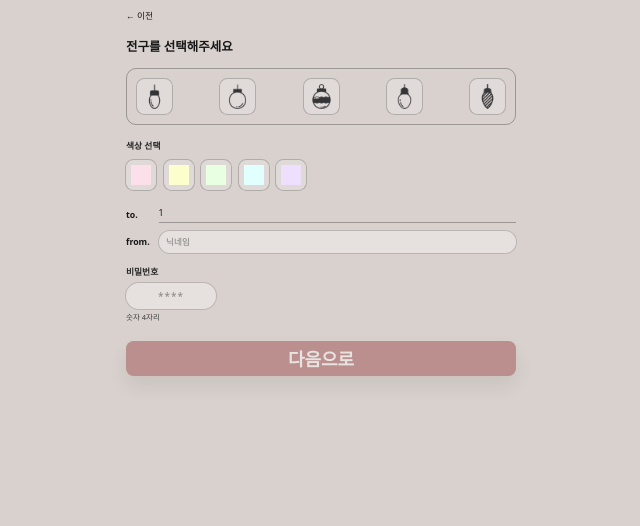
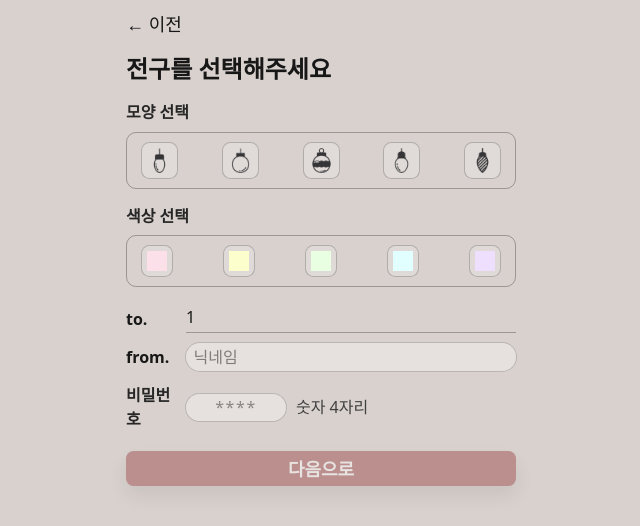
Before and after one commit to All-About-Smile/xmas-lights-frontend, a React (Vite) app: page /users/1/letters in a window 1280 px wide. Shown: the top 526 px of the page, without its empty margins (319-959 px from the left). Built offline with nearby package versions, Linux system fonts and the light colour scheme; no server answers; a web font is replaced by a local one.

Commit message:
편지 작성 페이지 UI 다듬기

```diff
--- /dev/null
+++ b/src/components/common/BackButton.tsx
@@ -0,0 +1,16 @@
+type BackButtonProps = {
+  onClick?: () => void;
+  className?: string;
+};
+
+export default function BackButton({ onClick, className }: BackButtonProps) {
+  return (
+    <button
+      type="button"
+      onClick={onClick}
+      className={`text-lg ${className ?? ""}`}
+    >
+      ← 이전
+    </button>
+  );
+}
--- a/src/components/letter/LetterSheet.tsx
+++ b/src/components/letter/LetterSheet.tsx
@@ -1,4 +1,5 @@
 import type { ReactNode } from "react";
+import BackButton from "../common/BackButton";
 
 type Mode = "write" | "view";
 
@@ -40,13 +41,7 @@ export default function LetterSheet({
       <div className="mx-auto max-w-[var(--layout-max-width)] px-[var(--layout-side-padding)] pt-4 pb-4">
         {/* top bar */}
         <header className="flex items-start justify-between">
-          <button
-            type="button"
-            onClick={onBack}
-            className="text-xl"
-          >
-            ← 이전
-          </button>
+          <BackButton onClick={onBack} />
           {rightTopSlot ? <div className="p-2">{rightTopSlot}</div> : <div />}
         </header>
 
--- a/src/pages/WriteLetterPage.tsx
+++ b/src/pages/WriteLetterPage.tsx
@@ -3,6 +3,7 @@ import { useLocation, useNavigate, useParams } from "react-router-dom";
 
 import LetterSheet from "@/components/letter/LetterSheet";
 import LoadingText from "@/components/common/LoadingText";
+import BackButton from "@/components/common/BackButton";
 import { BULB_IMAGES } from "@/components/scene/bulbImages";
 import { toBulbKey } from "@/utils/bulbKey";
 
@@ -71,10 +72,10 @@ function ConfirmSaveModal({
         className="w-[360px] max-w-[90vw] rounded-2xl bg-white p-6 shadow-xl"
         onClick={(e) => e.stopPropagation()}
       >
-        <div className="text-lg font-extrabold text-neutral-900">
+        <div className="text-2xl font-extrabold text-neutral-900">
           전구를 밝혀주시겠어요?
         </div>
-        <div className="mt-2 text-sm text-neutral-700">
+        <div className="mt-2 text-lg text-neutral-700">
           메시지를 최종 확인해주세요!
         </div>
 
@@ -82,7 +83,7 @@ function ConfirmSaveModal({
           <button
             type="button"
             onClick={onCancel}
-            className="rounded-xl bg-[#C9C3C3] px-4 py-2 text-sm font-semibold text-neutral-900 shadow"
+            className="rounded-xl bg-[#C9C3C3] px-4 py-2 text-xl font-semibold text-neutral-900 shadow"
           >
             잠시만요!
           </button>
@@ -91,7 +92,7 @@ function ConfirmSaveModal({
             type="button"
             onClick={onConfirm}
             disabled={disabled}
-            className="rounded-xl bg-[#4B6B12] px-4 py-2 text-sm font-semibold text-white shadow disabled:opacity-40"
+            className="rounded-xl bg-[#4B6B12] px-4 py-2 text-xl font-semibold text-white shadow disabled:opacity-40"
           >
             네~
           </button>
@@ -267,23 +268,18 @@ export default function WriteLetterPage() {
       <div className="min-h-screen bg-[#D8D1CE]">
         <div className="mx-auto max-w-[var(--layout-max-width)] px-[var(--layout-side-padding)] pt-4 pb-10">
           <header className="flex items-start justify-between">
-            <button
-              type="button"
-              onClick={onBack}
-              className="text-sm font-medium text-neutral-900"
-            >
-              ← 이전
-            </button>
+            <BackButton onClick={onBack} className="text-base font-medium text-neutral-900" />
             <div />
           </header>
 
-          <h1 className="mt-6 text-xl font-extrabold text-neutral-900">
+          <h1 className="mt-6 text-2xl font-extrabold text-neutral-900">
             전구를 선택해주세요
           </h1>
 
           {/* 모양 */}
-          <div className="mt-5 rounded-2xl border border-neutral-700/40 bg-transparent px-4 py-4">
-            <div className="flex items-center justify-between gap-2">
+          <div className="mt-6">
+            <div className="text-base font-semibold text-neutral-800">모양 선택</div>
+            <div className="mt-3 flex w-full justify-between rounded-2xl border border-neutral-700/40 bg-transparent px-6 py-4">
               {ORNAMENT_OPTIONS.map((opt) => {
                 const selected = ornamentShape === opt.shape;
 
@@ -314,8 +310,8 @@ export default function WriteLetterPage() {
 
           {/* 색상 */}
           <div className="mt-6">
-            <div className="text-sm font-semibold text-neutral-800">색상 선택</div>
-            <div className="mt-3 flex items-center gap-3">
+            <div className="text-base font-semibold text-neutral-800">색상 선택</div>
+            <div className="mt-3 flex w-full justify-between rounded-2xl border border-neutral-700/40 bg-transparent px-6 py-4">
               {COLOR_OPTIONS.map((opt) => {
                 const selected = ornamentColor === opt.color;
 
@@ -345,18 +341,18 @@ export default function WriteLetterPage() {
           </div>
 
           {/* to/from */}
-          <div className="mt-7 space-y-3 text-sm text-neutral-900">
-            <div className="flex items-center gap-3">
-              <div className="w-10 font-semibold">to.</div>
-              <div className="flex-1 border-b border-neutral-700/40 pb-1">
+          <div className="mt-7 space-y-4 text-base text-neutral-900">
+            <div className="select-none caret-transparent flex items-center gap-4">
+              <div className="w-20 font-semibold">to.</div>
+              <div className="select-none caret-transparent flex-1 border-b border-neutral-700/40 pb-1.5">
                 {userid ?? "받는이"}
               </div>
             </div>
 
-            <div className="flex items-center gap-3">
-              <div className="w-10 font-semibold">from.</div>
+            <div className="flex items-center gap-4">
+              <div className="select-none caret-transparent w-20 font-semibold">from.</div>
               <input
-                className="flex-1 rounded-lg bg-white/35 px-3 py-2 outline-none ring-1 ring-neutral-500/30 focus:ring-2 focus:ring-[#8E2F2F]"
+                className="h-11 flex-1 rounded-lg bg-white/35 px-3 text-base outline-none ring-1 ring-neutral-500/30 focus:ring-2 focus:ring-[#8E2F2F]"
                 placeholder="닉네임"
                 value={writerNickname}
                 onChange={(e) => setWriterNickname(e.target.value)}
@@ -366,10 +362,10 @@ export default function WriteLetterPage() {
 
           {/* 비밀번호: 작성에서만 */}
           {!isEdit && (
-            <div className="mt-5">
-              <div className="text-sm font-semibold text-neutral-800">비밀번호</div>
+            <div className="mt-5 flex items-center gap-4">
+              <span className="w-20 text-base font-semibold text-neutral-800">비밀번호</span>
               <input
-                className="mt-2 w-36 rounded-lg bg-white/35 px-3 py-2 text-center tracking-widest outline-none ring-1 ring-neutral-500/30 focus:ring-2 focus:ring-[#8E2F2F]"
+                className="h-11 w-40 rounded-lg bg-white/35 px-3 text-center text-base tracking-widest outline-none ring-1 ring-neutral-500/30 focus:ring-2 focus:ring-[#8E2F2F]"
                 placeholder="****"
                 inputMode="numeric"
                 pattern="\d*"
@@ -378,7 +374,7 @@ export default function WriteLetterPage() {
                   setPasswordForEdit(e.target.value.replace(/\D/g, "").slice(0, 4))
                 }
               />
-              <div className="mt-1 text-xs text-neutral-700">숫자 4자리</div>
+              <span className="select-none caret-transparent text-base text-neutral-700">숫자 4자리</span>
             </div>
           )}
 
```
